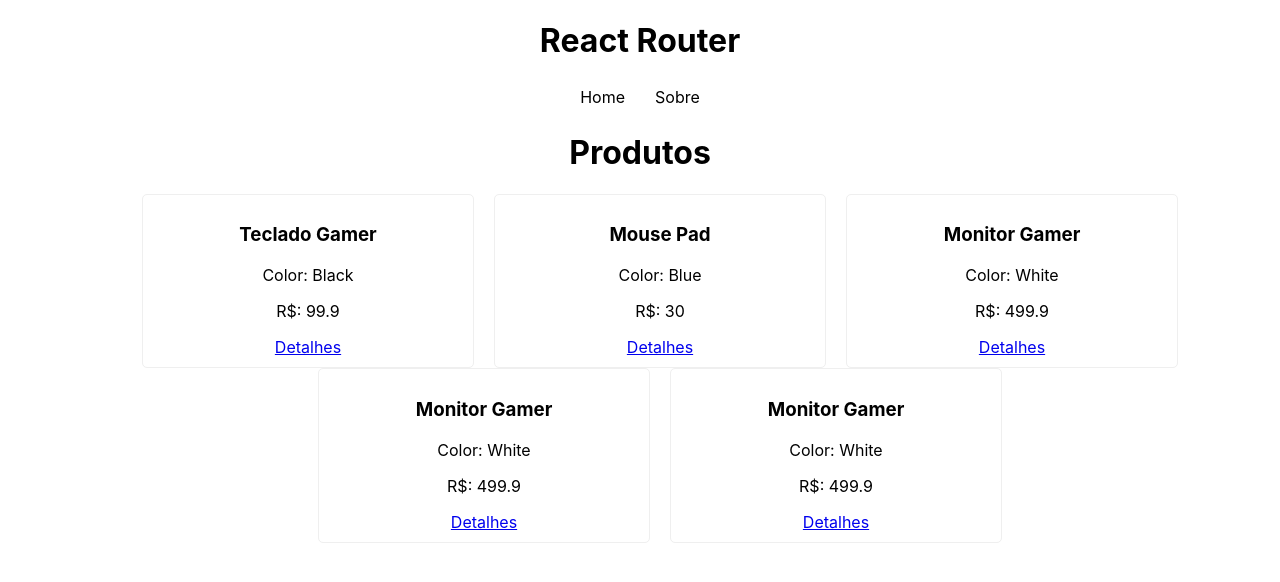
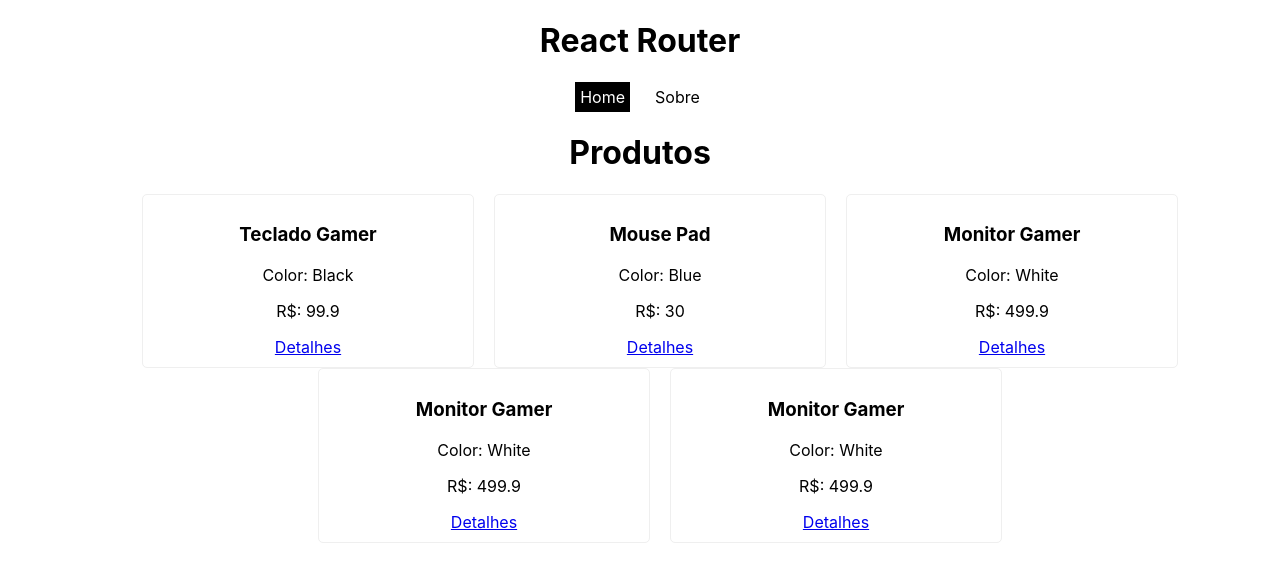
Before and after one commit to renawmontanari/react-router, a React (Create React App) app in the folder reactrouter/: page / in a window 1280 px wide. Shown: the top 582 px of the page. Built offline with nearby package versions, Linux system fonts and the light colour scheme; data requests are answered from the project's data file.

Commit message:
React-Router

```diff
--- a/reactrouter/src/components/Navbar.js
+++ b/reactrouter/src/components/Navbar.js
@@ -1,13 +1,15 @@
 // Links com react router
 import "./Navbar.css";
 
-import { Link } from "react-router-dom";
+import { Link, NavLink } from "react-router-dom";
 
 const Navbar = () => {
   return (
     <nav>
-        <Link to="/">Home</Link>
-        <Link to="/about">Sobre</Link>
+        {/*<Link to="/">Home</Link>
+        <Link to="/about">Sobre</Link>*/}
+        <NavLink to="/">Home</NavLink>
+        <NavLink to="/about">Sobre</NavLink>
     </nav>
   )
 }
```
